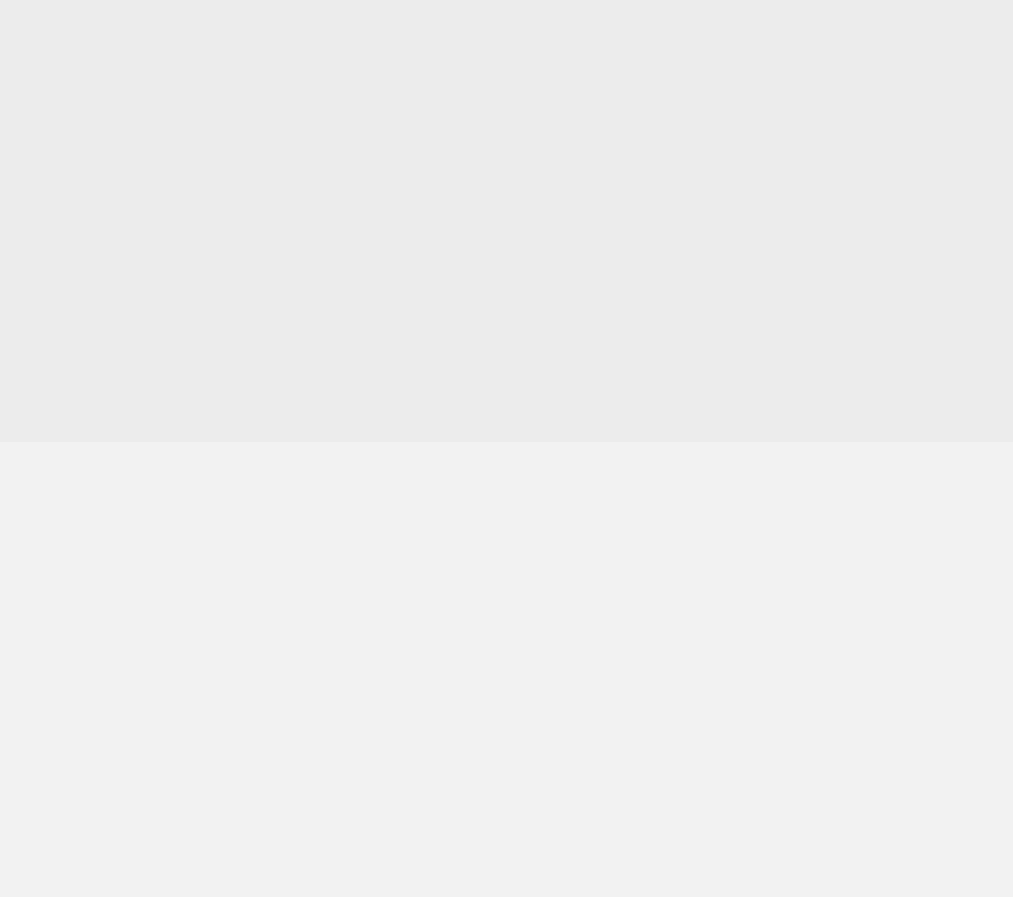
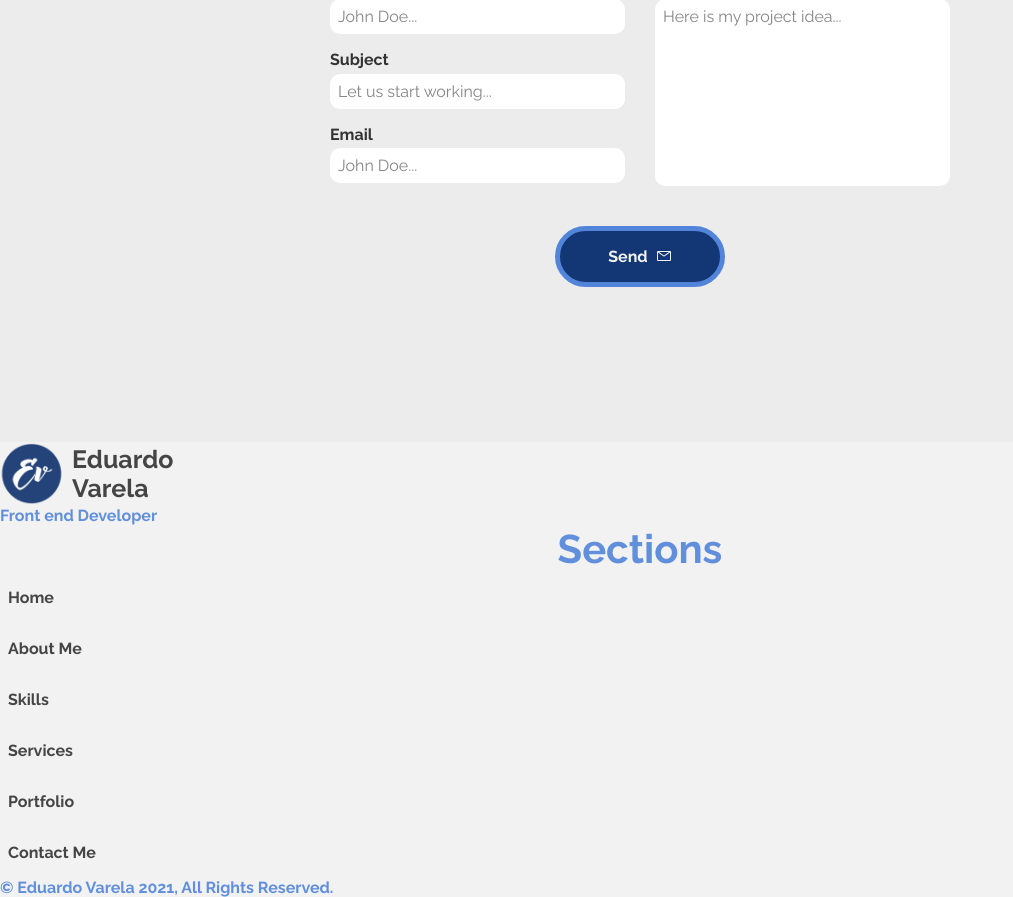
Before and after one commit to EduardoV-dev/Portfolio, a Next.js app: page / in a window 1280 px wide. Shown: the part 3964-4861 px from the top of the page, without its empty margins (0-1013 px from the left). Before the commit the page ends 4406 px from the top, so only its background shows below. Built offline with nearby package versions, Linux system fonts and the light colour scheme; a web font is replaced by a local one.

Commit message:
Finished the Contact Me section, created and styling footer

```diff
--- /dev/null
+++ b/components/Footer/footer.module.scss
@@ -0,0 +1,9 @@
+@import '/styles/breakpoints';
+
+.footer {
+  padding-bottom: 6rem;
+
+  @include responsive(md) {
+    padding: 0;
+  }
+}
--- /dev/null
+++ b/components/Footer/index.tsx
@@ -0,0 +1,33 @@
+import React from 'react';
+import { Container, Highlight, Logo, Navbar, Title } from '..';
+import styles from './footer.module.scss';
+
+const Footer: React.FC<{}> = (): JSX.Element => {
+  return (
+    <Container
+      containerType="footer"
+      order="pair"
+      className={styles.footer}
+    >
+      <section>
+        <div>
+          <Logo />
+          <Highlight>Front end Developer</Highlight>
+        </div>
+        <div>
+          <Title className={styles.footer__title} text="Sections" />
+          <Navbar
+            layout="footer"
+            handleMenuState={() => { }}
+            menuState={false}
+          />
+        </div>
+      </section>
+      <section>
+        <Highlight>&copy; Eduardo Varela {new Date().getFullYear()}, All Rights Reserved.</Highlight>
+      </section>
+    </Container>
+  );
+}
+
+export default Footer;
--- /dev/null
+++ b/components/FormControl/formcontrol.module.scss
@@ -0,0 +1,71 @@
+@import "/styles/themes";
+@import "/styles/breakpoints";
+
+.container {
+  width: 100%;
+  padding: 0.5rem 0;
+  display: flex;
+  flex-direction: column;
+
+  &__label {
+    margin-bottom: 0.3rem;
+    font-family: "Raleway", "Segoe UI", Tahoma, Geneva, Verdana, sans-serif;
+    font-size: 1rem;
+    font-weight: 800;
+
+    &-light {
+      color: getLight(text);
+    }
+
+    &-dark {
+      color: getDark(text);
+    }
+  }
+
+  &__control {
+    font-family: "Raleway", "Segoe UI", Tahoma, Geneva, Verdana, sans-serif;
+    font-size: 1rem;
+    border: none;
+    outline: none;
+    padding: 0.5rem;
+    border-radius: 10px;
+
+    &:hover {
+      transform: scale(1.1);
+    }
+
+    &:focus {
+      box-shadow: 0 0 0 3px getLight(primary);
+    }
+
+    &-light {
+      color: getLight(text);
+      background-color: getLight(bdCard);
+
+      &::placeholder {
+        color: rgba(getLight(text), 0.6);
+      }
+    }
+
+    &-dark {
+      color: getDark(text);
+      background-color: getDark(bgDarkenCard);
+
+      &::placeholder {
+        color: rgba(getDark(text), 0.6);
+      }
+    }
+
+    &_textarea {
+      min-height: 150px;
+      width: 100%;
+      height: auto;
+      resize: vertical;
+
+      @include responsive(md) {
+        resize: none;
+        min-height: 11.6875rem;
+      }
+    }
+  }
+}
--- /dev/null
+++ b/components/FormControl/index.tsx
@@ -0,0 +1,59 @@
+import React, { useContext } from 'react';
+import { manageUIStyle } from '../../helpers';
+import { appContext } from '../../hooks/context/AppContext';
+import styles from './formcontrol.module.scss';
+import cn from 'classnames';
+
+interface IFormControl {
+  control: 'input' | 'textarea';
+  labelText: string;
+  placeholder: string;
+  type?: 'text' | 'email';
+  className?: string;
+}
+
+const FormControl: React.FC<IFormControl> = ({
+  control,
+  labelText,
+  placeholder,
+  type,
+  className,
+}): JSX.Element => {
+  const { state: { darkMode } } = useContext(appContext);
+
+  const containerClassNames = cn(styles.container, className);
+  const labelClassNames = cn(styles.container__label, {
+    [styles[`container__label-${manageUIStyle(darkMode)}`]]: manageUIStyle(darkMode)
+  });
+  const controlClassNames = cn(styles.container__control, {
+    [styles[`container__control-${manageUIStyle(darkMode)}`]]: manageUIStyle(darkMode),
+  });
+
+  return (
+    <div className={containerClassNames}>
+      <label
+        htmlFor="control"
+        className={labelClassNames}
+      >{labelText}</label>
+      {control === 'input' && (
+        <input
+          {... {
+            type,
+            placeholder
+          }}
+          id="control"
+          className={controlClassNames}
+        />
+      )}
+      {control === 'textarea' && (
+        <textarea
+          placeholder={placeholder}
+          id="control"
+          className={`${controlClassNames} ${styles.container__control_textarea}`}
+        ></textarea>
+      )}
+    </div>
+  );
+}
+
+export default FormControl;
--- a/components/Link/Link.module.scss
+++ b/components/Link/Link.module.scss
@@ -25,7 +25,7 @@
     }
   }
   &-footer {
-    margin-bottom: 2rem;
+    margin-bottom: 1rem;
 
     &:last-of-type {
       margin-bottom: 0;
--- a/components/Navbar/index.tsx
+++ b/components/Navbar/index.tsx
@@ -26,6 +26,7 @@ const Navbar: React.FC<INavbar> = ({
   className,
 }): JSX.Element => {
   const classNames = cn(styles.navbar, className, {
+    [styles[`navbar-${layout}`]]: layout,
     [styles[`navbar-${menuState}`]]: menuState,
   });
 
--- a/components/Navbar/navbar.module.scss
+++ b/components/Navbar/navbar.module.scss
@@ -12,6 +12,18 @@
   visibility: hidden;
   transform: translateY(150%);
 
+  @include responsive(md) {
+    display: flex;
+    justify-content: space-between;
+    align-items: center;
+    width: auto;
+    position: relative;
+    transform: translateY(0);
+    opacity: 1;
+    visibility: visible;
+    background-color: transparent;
+  }
+
   // When menu is displayed on an inner width less than 768px
   &-true {
     opacity: 1;
@@ -19,16 +31,14 @@
     transform: translateY(0);
   }
 
-  @include responsive(md) {
-    width: auto;
-    position: relative;
-    transform: translateY(0);
-    opacity: 1;
-    visibility: visible;
+  &-footer {
     display: flex;
-    justify-content: space-between;
-    align-items: center;
-    background-color: transparent;
+    flex-direction: column;
+
+    @include responsive(md) {
+      justify-content: flex-start;
+      align-items: flex-start;
+    }
   }
 
   &__link {
--- a/components/Text/Highlight/index.tsx
+++ b/components/Text/Highlight/index.tsx
@@ -1,7 +1,11 @@
 import React from 'react';
 import styles from './highlight.module.scss';
 
-const Highlight: React.FC<{ children: string }> = ({ children }): JSX.Element => {
+interface IHighlight {
+  children: string | number | (string | number)[];
+}
+
+const Highlight: React.FC<IHighlight> = ({ children }): JSX.Element => {
   return (
     <span className={styles.highlight}>{children}</span>
   );
--- a/components/index.ts
+++ b/components/index.ts
@@ -14,3 +14,5 @@ export { default as Navbar } from './Navbar';
 export { default as Base } from './Base';
 export { default as Button } from './Button';
 export { default as Card } from './Card';
+export { default as FormControl } from './FormControl';
+export { default as Footer } from './Footer';
--- /dev/null
+++ b/containers/ContactMe/Central/central.module.scss
@@ -0,0 +1,22 @@
+@import "/styles/breakpoints";
+
+.form {
+  &__container {
+    @include responsive(md) {
+      display: grid;
+      grid-template-columns: 1fr 1fr;
+      gap: 30px;
+      min-width: 38.75rem;
+    }
+
+    & > div {
+      align-self: stretch;
+    }
+  }
+
+  &__btn {
+    margin: 0 auto;
+    margin-top: 2rem;
+    padding: 1rem 3rem;
+  }
+}
--- a/containers/ContactMe/Central/index.tsx
+++ b/containers/ContactMe/Central/index.tsx
@@ -1,8 +1,48 @@
 import React from 'react';
+import { Button, FormControl } from '../../../components';
+import { Email } from '../../../icons';
+import styles from './central.module.scss';
 
 const Central: React.FC<{}> = (): JSX.Element => {
   return (
-    <h1>Content</h1>
+    <form className={styles.form}>
+      <div className={styles.form__container}>
+        <div>
+          <FormControl
+            control="input"
+            labelText="Name"
+            placeholder="John Doe..."
+            type="text"
+          />
+          <FormControl
+            control="input"
+            labelText="Subject"
+            placeholder="Let us start working..."
+            type="text"
+          />
+          <FormControl
+            control="input"
+            labelText="Email"
+            placeholder="John Doe..."
+            type="email"
+          />
+        </div>
+        <div>
+          <FormControl
+            control="textarea"
+            labelText="Message"
+            placeholder="Here is my project idea..."
+          />
+        </div>
+      </div>
+      <Button
+        type="submit"
+        text="Send"
+        icon={Email}
+        color="primary"
+        className={styles.form__btn}
+      />
+    </form>
   );
 }
 
--- a/pages/index.tsx
+++ b/pages/index.tsx
@@ -1,6 +1,9 @@
 import type { NextPage } from 'next';
 import Head from 'next/head';
-import { Header } from '../components';
+import {
+  Header,
+  Footer,
+} from '../components';
 import {
   AboutMe,
   Home,
@@ -23,6 +26,7 @@ const SPA: NextPage = () => {
       <Services />
       <Portfolio />
       <ContactMe />
+      <Footer />
     </>
   );
 };
```
